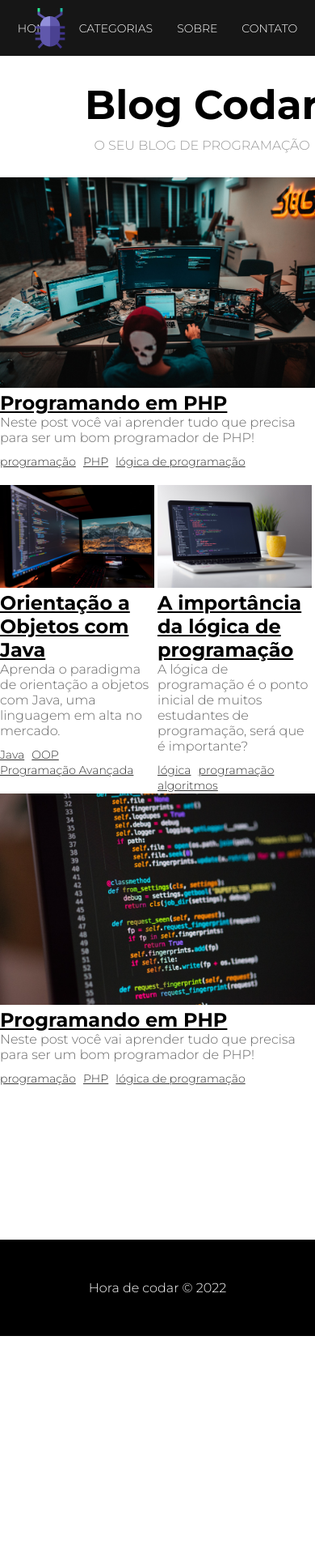
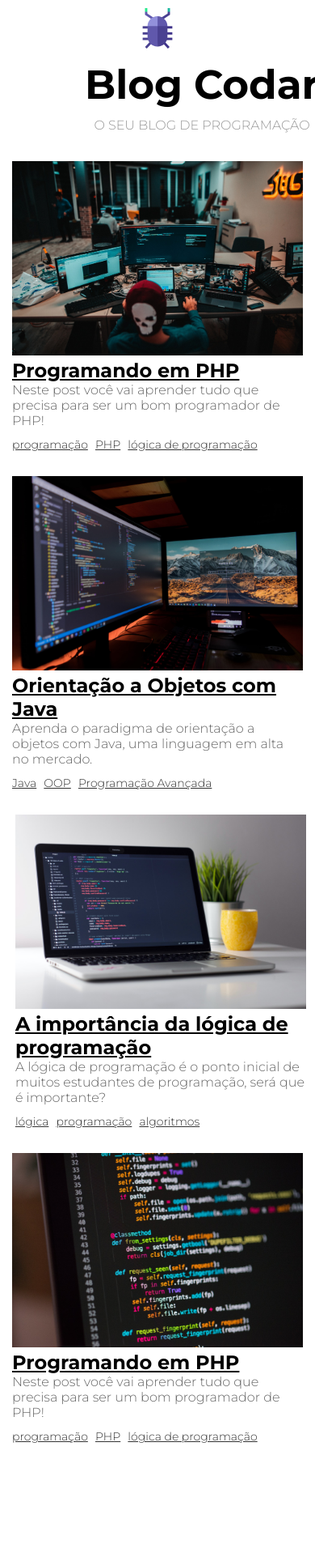
Before and after one commit to 9reis/Blog-Codar, a PHP site: page /index.php in a window 390 px wide; the page is wider, and only the part inside the window is pictured. Shown: the top 1918 px of that part at 81% size. Before the commit the page ends 1650 px from the top of that part, so only its background shows below. Run offline with PHP 8.4, Linux system fonts and the light colour scheme.

Commit message:
Finalizada a responsividade da pagina

```diff
--- a/css/styles.css
+++ b/css/styles.css
@@ -230,3 +230,53 @@ footer{
     color: #FFF;
     padding: 50px 0;
 }
+
+/*******************************************************************************\
+                                    MOBILE
+\*******************************************************************************/
+
+@media(max-width:480px){
+    /* HOME */
+    header{
+        width: 100%;
+    }
+
+    #logo{
+        display: block;
+        position:relative;
+        margin: 0 auto;
+        left: 0;
+        width: 50px;
+    }
+
+    #navbar{
+        display: none;
+    }
+
+    #title-container{
+        min-height: 100%;
+        margin-top: 20px;
+    }
+
+    #posts-container{
+        margin-top: 20px;
+    }
+
+    .post-box{
+        flex: 100% 1 0 ;
+        padding: 15px;
+        margin: 0;
+    }
+
+    /* POST */
+    #post-container{
+        grid-template-columns: 100%;
+        padding: 15px;
+        grid-template-areas: "main"
+        "sidebar";
+    }
+
+    #img-container img {
+        width: 100%;
+    }
+}
--- a/post.php
+++ b/post.php
@@ -20,7 +20,7 @@
         <h1 id="main-title"> <?= $currentPost['title'] ?></h1>
         <p id="post-description"><?= $currentPost['description'] ?></p>
 
-        <div class="img-container">
+        <div id="img-container">
             <img src="<?= $BASE_URL ?>/img/<?= $currentPost['img']?>" alt="<?= $currentPost['title'] ?>">
         </div>
 
```
